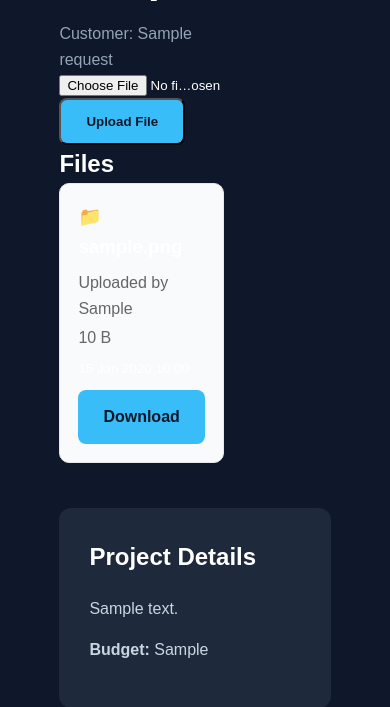
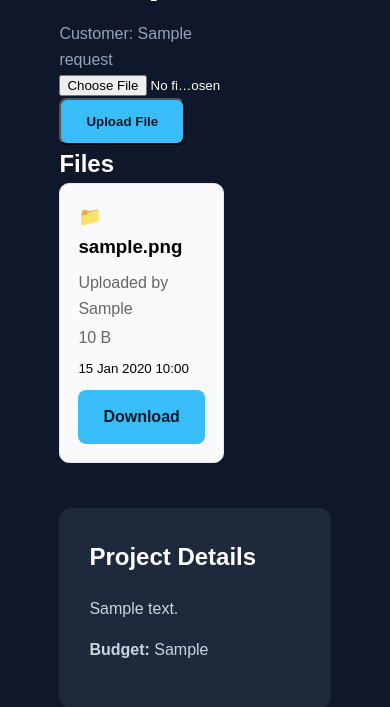
Before and after one commit to ogunleyektifemi-source/app-development-portal, a Flask app: page /project/1 in a window 390 px wide. Shown: the part 317-1024 px from the top of the page. Run offline with Flask 3, Linux system fonts and the light colour scheme; a user stored in the database is signed in; tables that the repository leaves empty hold one stand-in row (values such as "Sample post"); data that the repository does not hold is empty.

Commit message:
Persistence test

```diff
--- a/static/style.css
+++ b/static/style.css
@@ -1233,6 +1233,7 @@ footer {
     .file-card {
         flex-direction: column;
         align-items: flex-start;
+        color: black;
         gap: 10px;
     }
 
@@ -1241,6 +1242,7 @@ footer {
     .dashboard-links {
         display: flex;
         flex-wrap: wrap;
+        color: black;
         justify-content: center;
         gap: 10px;
     }
```
